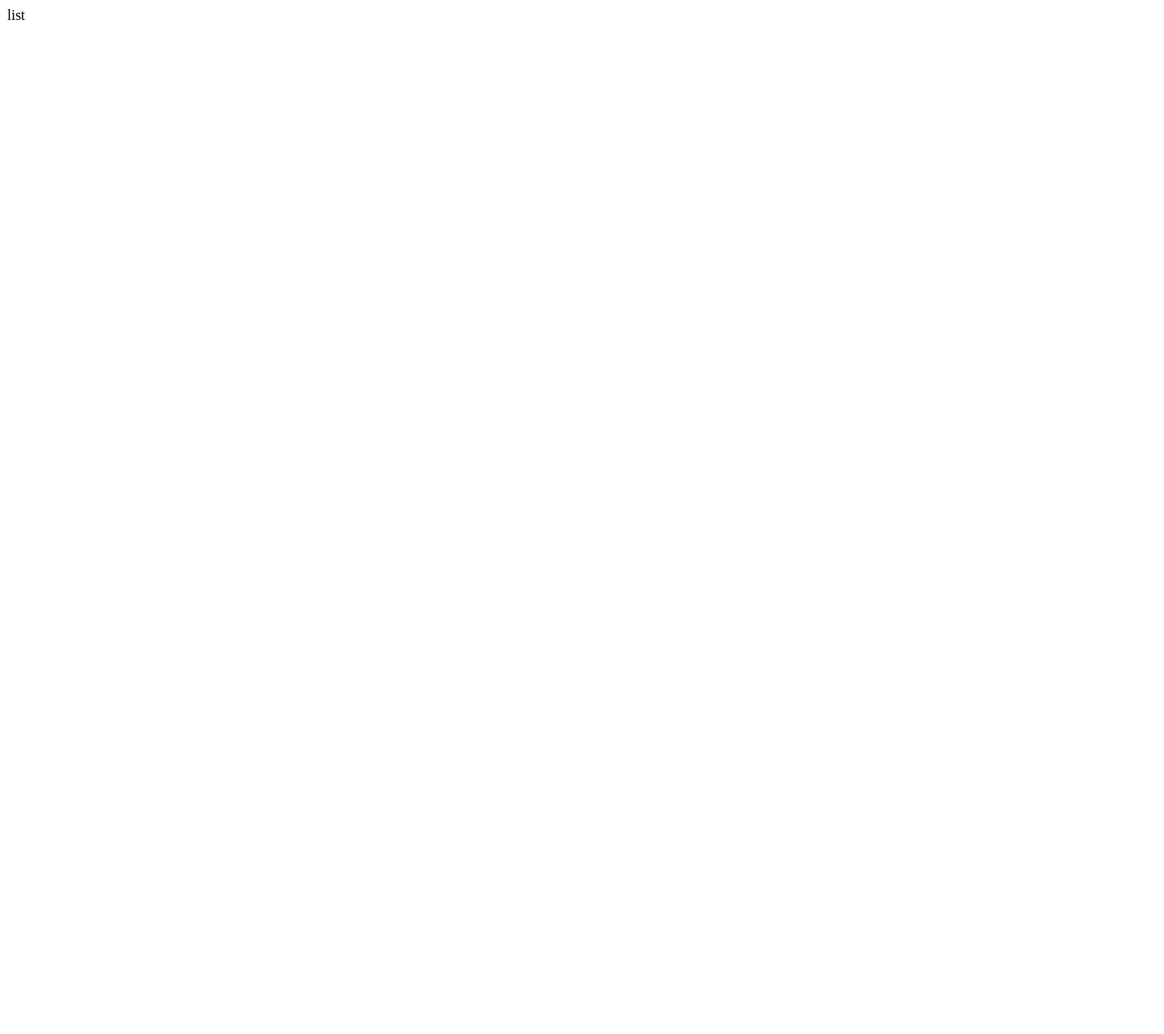
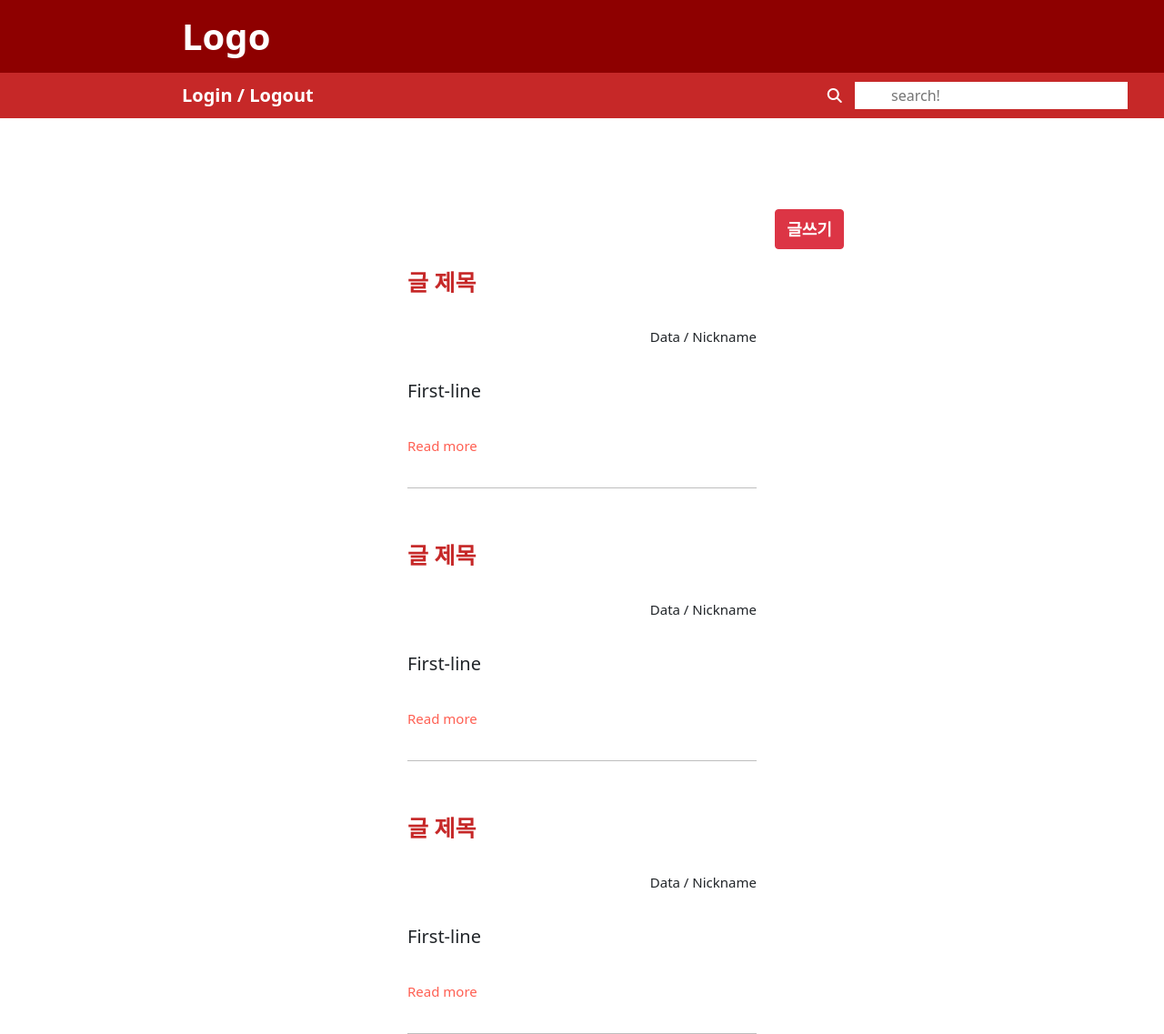
Before and after one commit to Liverpooll/second-project, a Django app: page /blog/ in a window 1280 px wide. Before the commit the page is almost empty. Shown: the whole page at 91% size. Before the commit the page ends 22 px from the top, so only its background shows below. Run offline with Django 4.2, Linux system fonts and the light colour scheme; some libraries are stand-ins or nearby versions.

Commit message:
Main list layout

```diff
--- /dev/null
+++ b/blog/blog/static/blog.css
@@ -0,0 +1,163 @@
+
+body  {
+  margin: 0;
+  width: 100%;
+}
+
+div {
+  box-sizing : border-box;
+}
+
+.wrapper {
+  width:100%;
+  height:100%;
+}
+
+.header-1 {
+  width:100%;
+  height:80px;
+  background-color: #8e0000;
+
+}
+
+.header-1 span {
+  color:white;
+  font-weight:bold;
+  font-size:40px;
+  line-height: 80px;
+  margin-left: 200px;
+}
+
+.search-bar {
+  width:300px;
+  height:30px;
+  border:none;
+  margin-right:40px;
+  padding-left:40px;
+}
+
+.search-bar:focus {
+  outline:none;
+}
+
+.header-2 {
+  width:100%;
+  height:50px;
+  background-color: #c62828;
+  line-height: 50px;
+  text-align: left;
+  display: flex;
+  justify-content: space-between;
+  margin-right:26px;
+}
+
+.header-2 span {
+  color:white;
+  font-weight:bold;
+  font-size:20px;
+  margin-left:200px;
+}
+
+.header-2 i {
+  margin-right:10px;
+  color: white;
+}
+
+.form-box {
+  display: inline-block;
+}
+
+.write-btn {
+  text-align: center;
+  height:50px;
+  margin-top: 100px;
+}
+
+.write-btn button {
+  line-height: 40px;
+  margin-left: 500px;
+  font-weight:800;
+  font-size:18px;
+  padding-top:1px;
+  padding-bottom:1px;
+}
+
+.content-list {
+  width:100%;
+  height:250px;
+  display: flex;
+  justify-content: center;
+}
+
+.list-1 {
+  width:30%;
+  height:100%;
+  display: flex;
+  flex-direction: column;
+}
+
+.list-1 span {
+  line-height: 60px;
+}
+
+.list-1 span:nth-child(1) {
+  font-size:25px;
+  color:#c62828;
+  font-weight: bold;
+}
+
+.list-1 span:nth-child(2) {
+  font-size:15px;
+  text-align: right;
+
+}
+
+.list-1 span:nth-child(3) {
+  font-size:20px;
+}
+
+.list-1 span:nth-child(4) {
+  font-size:15px;
+  width:80px;
+  cursor: pointer;
+  color: #ff5f52;
+}
+
+.list-1 hr {
+  width:100%;
+  border:solid 1px rgb(0, 0, 0);
+  border-top-width:0px;
+}
+
+@media (max-width: 800px) {
+
+  .list-1 {
+    width:80%;
+  }
+
+  .list-1 span:nth-child(2)  {
+    text-align: left;
+  }
+
+  .write-btn {
+    margin-left:-250px;
+  }
+
+  .header-1 span{
+    margin-left:40px;
+  }
+  .header-2 span {
+    margin-left:40px;
+  }
+
+  .search-bar {
+    width:150px;
+  }
+}
+
+@media (max-width: 413px) {
+
+  .write-btn {
+    margin-left:-350px;
+  }
+}
--- a/blog/blog/templates/list.html
+++ b/blog/blog/templates/list.html
@@ -1 +1,68 @@
-list
+{% load static %}
+<!DOCTYPE html>
+<html lang="ko">
+
+<head>
+    <link href="https://cdn.jsdelivr.net/npm/bootstrap@5.1.3/dist/css/bootstrap.min.css" rel="stylesheet" integrity="sha384-1BmE4kWBq78iYhFldvKuhfTAU6auU8tT94WrHftjDbrCEXSU1oBoqyl2QvZ6jIW3" crossorigin="anonymous">
+    <meta charset="UTF-8">
+    <meta http-equiv="X-UA-Compatible" content="IE=edge">
+    <meta name="viewport" content="width=device-width, initial-scale=1.0" />
+    <link rel="stylesheet" href="{% static 'blog.css'%}">
+
+    <title>Blog</title>
+</head>
+
+<body>
+    <div class="wrapper">
+        <div class="header">
+            <div class="header-1"><span>Logo</span></div>
+            <div class="header-2">
+            <span>Login / Logout</span>
+            <form class="form-box" action="#">
+             <i class="fa-solid fa-magnifying-glass"></i>
+            <input class="search-bar" type="text" placeholder="search!">
+             </form>
+
+            </div>
+        </div>
+
+        <div class="write-btn">
+            <button type="button" class="btn btn-danger">글쓰기</button>
+        </div>
+
+        <div class="content-list">
+            <div class="list-1">
+                <span>글 제목</span>
+                <span>Data / Nickname</span>
+                <span>First-line</span>
+                <span>Read more</span>
+                <hr>
+            </div>
+        </div>
+                <div style="margin-top:50px;" class="content-list">
+            <div class="list-1">
+                <span>글 제목</span>
+                <span>Data / Nickname</span>
+                <span>First-line</span>
+                <span>Read more</span>
+                <hr>
+            </div>
+        </div>
+                        <div style="margin-top:50px;" class="content-list">
+            <div class="list-1">
+                <span>글 제목</span>
+                <span>Data / Nickname</span>
+                <span>First-line</span>
+                <span>Read more</span>
+                <hr>
+            </div>
+        </div>
+    </div>
+
+    <script src="https://unpkg.com/axios/dist/axios.min.js"></script>
+    <script src="https://ajax.googleapis.com/ajax/libs/jquery/3.6.0/jquery.min.js"></script>
+    <script src="/static/blog.js" defer></script>
+    <script src="https://kit.fontawesome.com/8b18d55f70.js" crossorigin="anonymous"></script>
+</body>
+
+</html>
--- /dev/null
+++ b/blog/requirements.txt
@@ -0,0 +1,6 @@
+asgiref==3.5.1
+Django==4.0.4
+djangorestframework==3.13.1
+pytz==2022.1
+sqlparse==0.4.2
+tzdata==2022.1
```
Also changed, not shown: blog/blog/static/blog.js (added).
